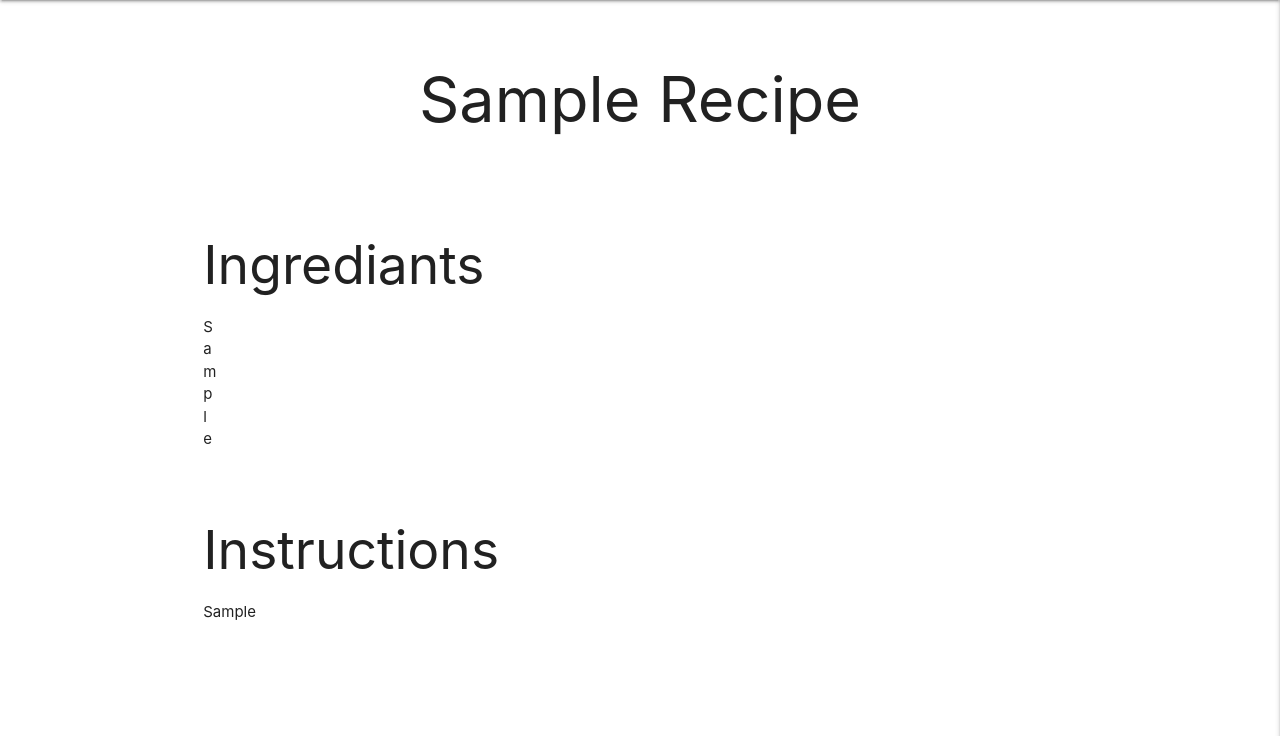
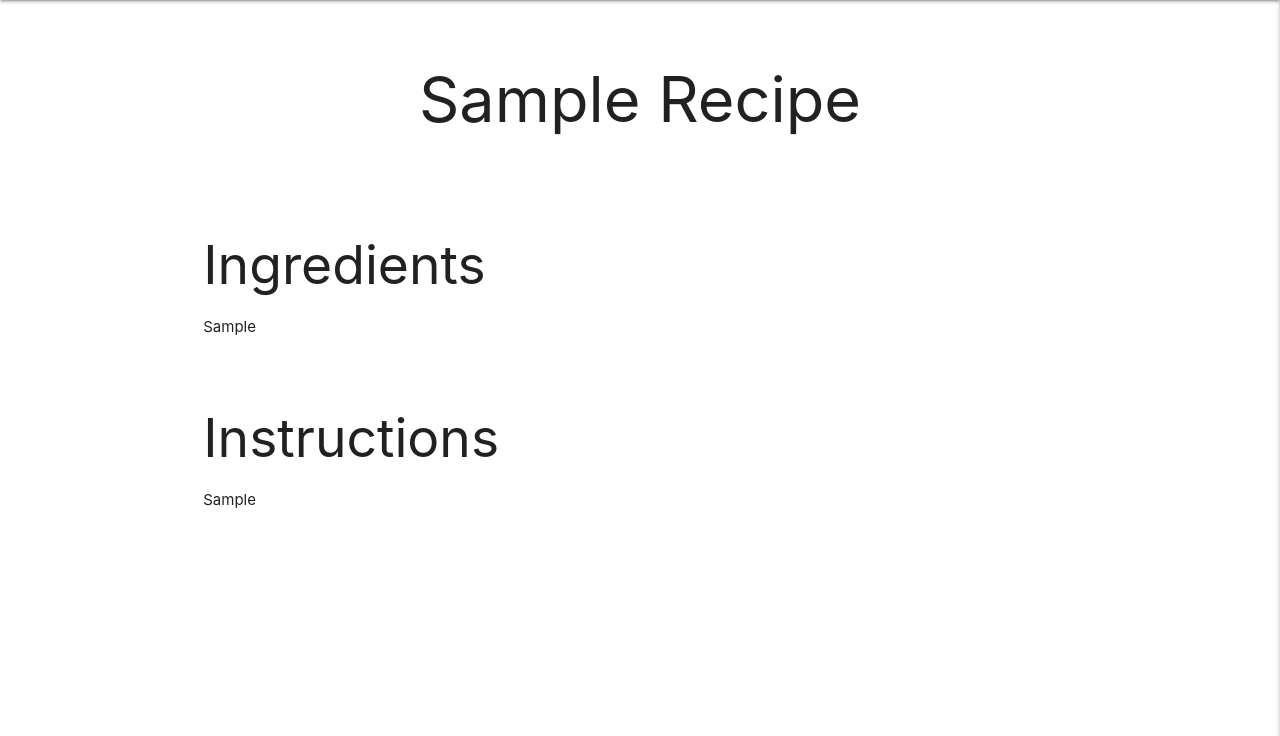
Before and after one commit to avabellaw/my-recipe, a Flask app: page /recipe/1 in a window 1280 px wide. Shown: the part 64-800 px from the top of the page. Run offline with Flask 3, Linux system fonts and the light colour scheme; tables that the repository leaves empty hold one stand-in row (values such as "Sample post").

Commit message:
Change instructions and ingredients into TextAreas

```diff
--- a/myrecipe/routes.py
+++ b/myrecipe/routes.py
@@ -110,7 +110,7 @@ def add_created_by_to_recipes(recipes):
 
 
 from flask_wtf import FlaskForm
-from wtforms import PasswordField, StringField
+from wtforms import PasswordField, StringField, TextAreaField
 from wtforms.validators import DataRequired, Length, Email, EqualTo, ValidationError
 
 class RegistrationForm(FlaskForm):
@@ -138,5 +138,5 @@ class LoginForm(FlaskForm):
 class AddRecipeForm(FlaskForm):
     title = StringField("Title:", validators=[DataRequired(), Length(min=2, max=20)])
     desc = StringField("Description:", validators=[DataRequired(), Length(min=2, max=200)])
-    ingredients = StringField("Ingredients:", validators=[DataRequired(), Length(min=2, max=500)])
-    instructions = StringField("Instructions:", validators=[DataRequired(), Length(min=2, max=1000)])
+    ingredients = TextAreaField("Ingredients:", validators=[DataRequired(), Length(min=10, max=500)])
+    instructions = TextAreaField("Instructions:", validators=[DataRequired(), Length(min=10, max=1000)])
--- a/myrecipe/templates/add-recipe.html
+++ b/myrecipe/templates/add-recipe.html
@@ -38,7 +38,7 @@
 
                 <!-- Ingredients field -->
                 <div class="input-field">
-                    {{ form.ingredients }}
+                    {{ form.ingredients(class_="materialize-textarea") }}
                     {{ form.ingredients.label }}
                 </div>
 
@@ -50,7 +50,7 @@
 
                 <!-- Instructions field -->
                 <div class="input-field">
-                    {{ form.instructions }}
+                    {{ form.instructions(class_="materialize-textarea") }}
                     {{ form.instructions.label }}
                 </div>
 
--- a/myrecipe/templates/view-recipe.html
+++ b/myrecipe/templates/view-recipe.html
@@ -16,12 +16,10 @@
         </div>
         <div class="row">
             <div class="col s6 offset-3">
-                <h2>Ingrediants</h2>
-                <ul>
-                    {% for ingredient in recipe.ingredients %}
-                    <li>{{ ingredient }}</li>
-                    {% endfor %}
-                </ul>
+                <h2>Ingredients</h2>
+                <p>
+                    {{ recipe.ingredients }}
+                </p>
             </div>
         </div>
         <div class="row">
```
